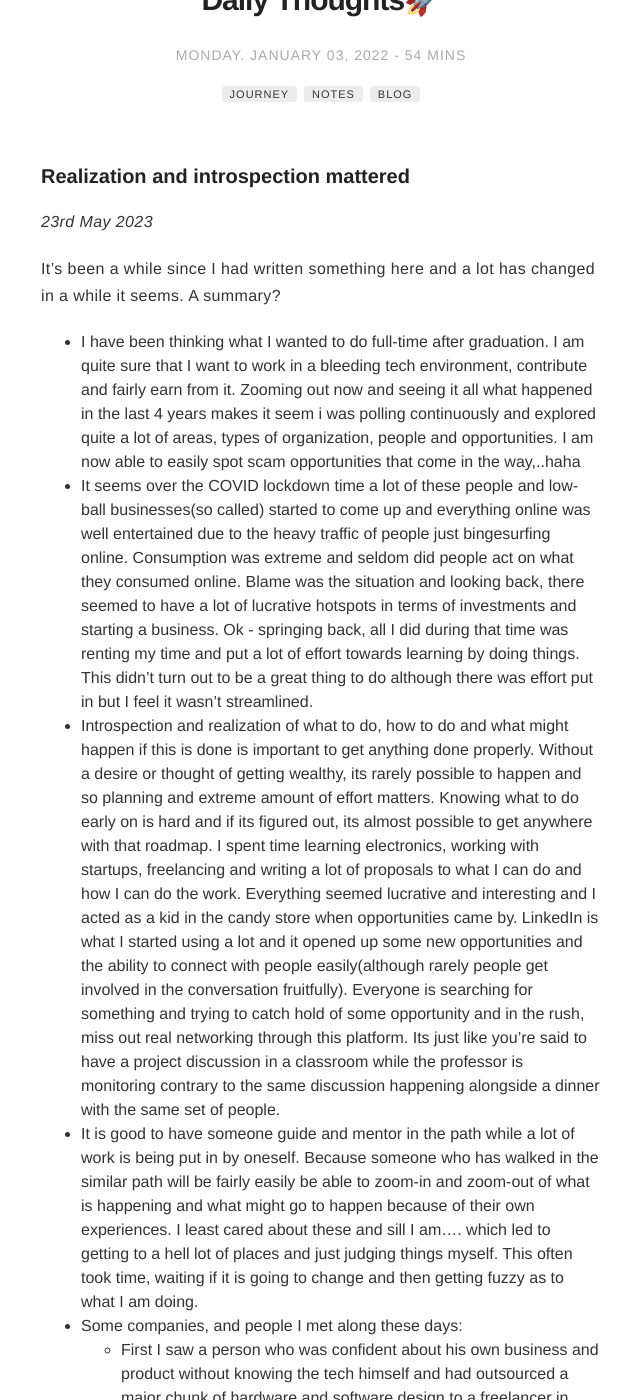
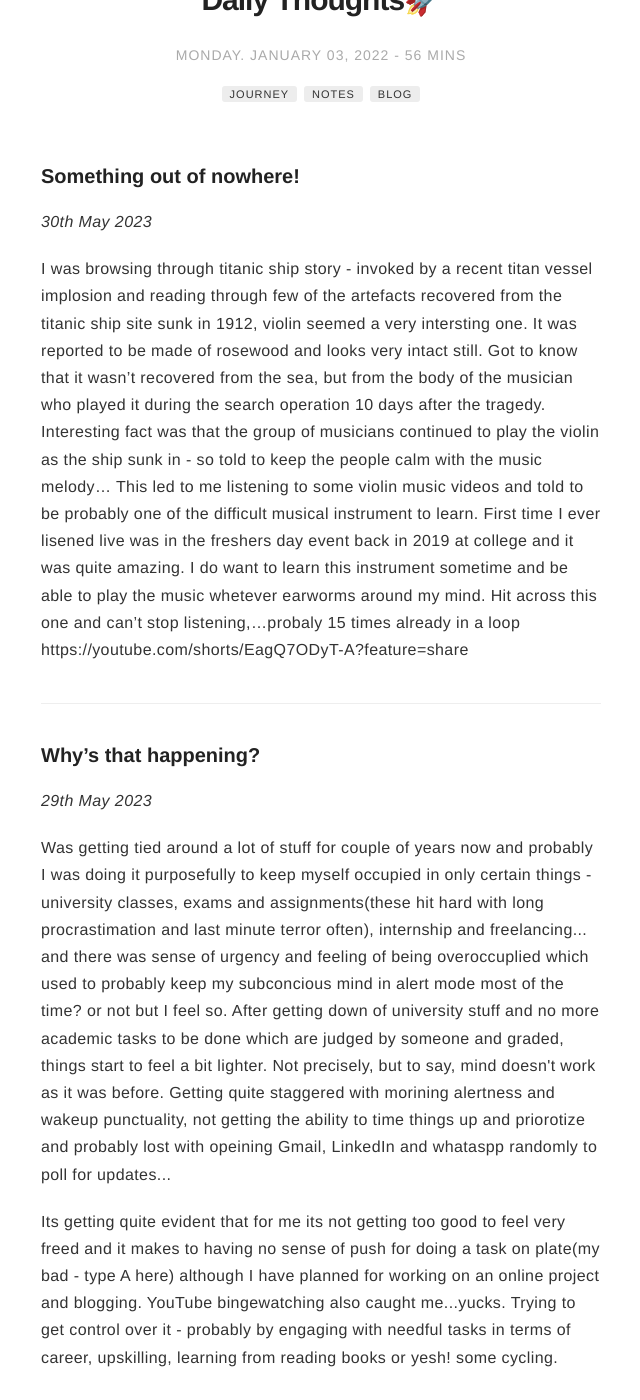
Before and after one commit to ngu25/ngu25.github.io, a Jekyll site: the page built from _posts/2022-01-03-my-daily-journey-blog3.markdown, in a window 1280 px wide and 1400 px high, scrolled down 283 px. Shown: the whole window, without its empty margins (319-959 px from the left). Built offline with Jekyll 4.4.1, drawn with Linux system fonts in a browser that asks for light colours; comment, search, counter and statistics services are not loaded.

Commit message:
daily blogs

```diff
--- a/_posts/2022-01-03-my-daily-journey-blog3.markdown
+++ b/_posts/2022-01-03-my-daily-journey-blog3.markdown
@@ -13,6 +13,19 @@ author: navadeepganeshu
 description: Simply to self document and learn from experience. Closed space until you're really curious :)
 ---
 
+### Something out of nowhere!
+<i>30th May 2023</i>
+
+I was browsing through titanic ship story - invoked by a recent titan vessel implosion and reading through few of the artefacts recovered from the titanic ship site sunk in 1912, violin seemed a very intersting one. It was reported to be made of rosewood and looks very intact still. Got to know that it wasn't recovered from the sea, but from the body of the musician who played it during the search operation 10 days after the tragedy. Interesting fact was that the  group of musicians continued to play the violin as the ship sunk in - so told to keep the people calm with the music melody... This led to me listening to some violin music videos and told to be probably one of the difficult musical instrument to learn. First time I ever lisened live was in the freshers day event back in 2019 at college and it was quite amazing. I do want to learn this instrument sometime and be able to play the music whetever earworms around my mind. Hit across this one and can't stop listening,...probaly 15 times already in a loop https://youtube.com/shorts/EagQ7ODyT-A?feature=share
+
+-----
+### Why's that happening?
+<i>29th May 2023</i>
+
+<p>Was getting tied around a lot of stuff for couple of years now and probably I was doing it purposefully to keep myself occupied in only certain things - university classes, exams and assignments(these hit hard with long procrastimation and last minute terror often), internship and freelancing... and there was sense of urgency and feeling of being overoccuplied which used to probably keep my subconcious mind in alert mode most of the time? or not but I feel so. After getting down of university stuff and no more academic tasks to be done which are judged by someone and graded, things start to feel a bit lighter. Not precisely, but to say, mind doesn't work as it was before. Getting quite staggered with morining alertness and wakeup punctuality, not getting the ability to time things up and priorotize and probably lost with opeining Gmail, LinkedIn and whataspp randomly to poll for updates...</p>
+<p>Its getting quite evident that for me its not getting too good to feel very freed and it makes to having no sense of push for doing a task on plate(my bad - type A here) although I have planned for working on an online project and blogging. YouTube bingewatching also caught me...yucks. Trying to get control over it - probably by engaging with needful tasks in terms of career, upskilling, learning from reading books or yesh! some cycling.</p>
+
+-----
 ### Realization and introspection mattered
 <i>23rd May 2023</i>
 
```
Also changed, not shown: assets/images/profile1.jpg (deleted).
